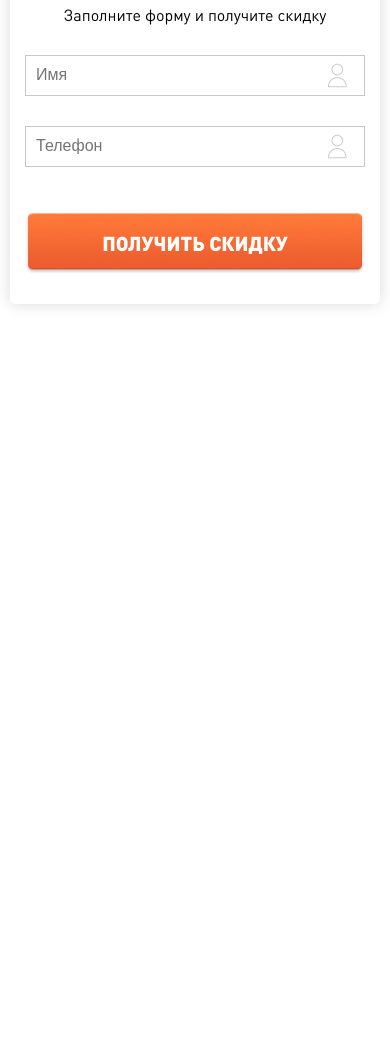
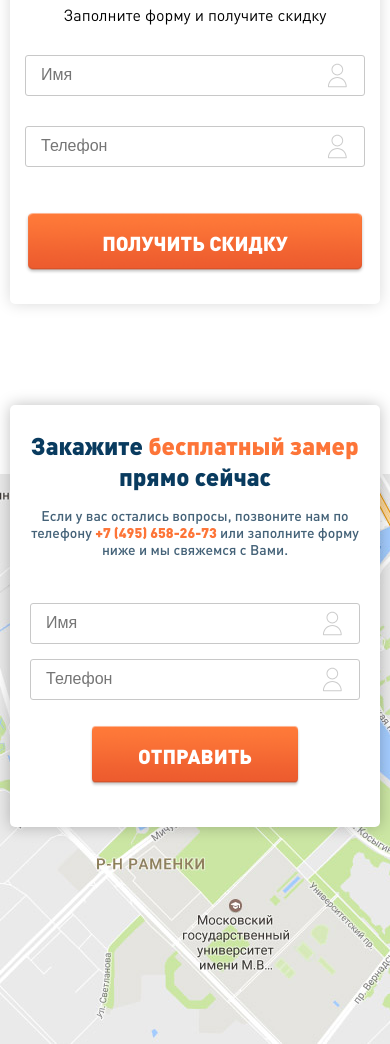
Before and after one commit to ksainer/rico, a website: page app/index.html in a window 390 px wide. Shown: the part 7280-8324 px from the top of the page. Before the commit the page ends 7754 px from the top, so only its background shows below. Drawn offline with Linux system fonts and the light colour scheme.

Commit message:
add free-call form

```diff
--- a/app/index.html
+++ b/app/index.html
@@ -315,5 +315,28 @@
 			</form>
 		</section>
 	</div>
+
+	<section class="free-call">
+		<form action="/" class="free-call__form">
+
+			<h2 class="free-call__title">Закажите <span class="free-call__text-orange">бесплатный замер</span> <nobr>прямо сейчас</nobr></h2>
+
+			<p class="free-call__text">Если у вас остались вопросы, позвоните нам по телефону <a class="free-call__text-orange" href="tel:+74956582673">+7 (495) 658-26-73</a> или заполните форму ниже и мы свяжемся с Вами.</p>
+
+			<div class="free-call__bottom">
+				<div class="free-call__input-wrap-outer">
+					<div class="discount__input-wrap">
+						<input type="text" class="discount__input" placeholder="Имя">
+					</div>
+					<div class="discount__input-wrap">
+						<input type="text" class="discount__input" placeholder="Телефон"><span class="discount__input-icon"></span>
+					</div>
+				</div>
+				<button class="free-call__button button">Отправить</button>
+
+			</div>
+
+		</form>
+	</section>
 </body>
 </html>
--- a/src/sass/discount.sass
+++ b/src/sass/discount.sass
@@ -52,14 +52,15 @@
 		width: 100%
 		height: 41px
 		font-size: 16px
-		padding: 0 40px 0 10px
-		margin-bottom: 30px
+		padding: 0 40px 0 15px
 		border: 1px solid $border
+		border-radius: 3px
 		&:focus
 			outline: 2px solid $orange
 
 		&-wrap
 			position: relative
+			margin-bottom: 30px
 			&::after
 				content: ''
 				position: absolute
@@ -72,6 +73,16 @@
 	&__button
 		width: 100%
 		margin-top: 30px
+
+
+	@media screen and ( max-width: 1000px )
+		background-position: center
+		background-size: contain
+
+		&__form
+			margin-right: auto
+
+
 	@media screen and ( max-width: 400px )
 		&__title-top
 			transform: scale(.8)
--- /dev/null
+++ b/src/sass/free-call.sass
@@ -0,0 +1,78 @@
+.free-call
+	padding: 1px 10px
+	height: 570px
+	background: #ebebeb url('../img/map.jpg') no-repeat 0 0 / cover
+	&__form
+		max-width: 900px
+		margin: auto
+		margin-top: -70px
+		padding: 25px 45px 40px
+		background-color: #fff
+		text-align: center
+		border-radius: 5px
+		box-shadow: 0 0 15px rgba(0,0,0,.25)
+	&__title
+		margin-top: 0
+		margin-bottom: 15px
+		font-family: 'DINPro-Black', serif
+		font-size: 34px
+		color: $blue
+	&__text
+		max-width: 670px
+		margin-top: 0
+		margin-bottom: 45px
+		font-family: 'DINPro-Medium', serif
+		font-size: 18px
+		color: #446278
+		&-orange
+			text-decoration: none
+			font-family: 'DINPro-Black', serif
+			color: $orange
+			&[href]
+				white-space: nowrap
+				&:hover
+					text-decoration: underline
+	&__bottom
+		display: flex
+		align-items: center
+		justify-content: space-between
+		& .discount__button
+			margin-top: 0
+		& .discount__input-wrap
+			max-width: 350px
+			width: 100%
+			margin-bottom: 0
+			margin-right: 15px
+	&__input-wrap-outer
+		display: flex
+		justify-content: space-between
+		max-width: 555px
+		width: 100%
+	&__button
+		min-width: 210px
+
+	@media screen and ( max-width: 800px )
+		&__input-wrap-outer
+			flex-wrap: wrap
+		&__bottom
+			& .discount__input-wrap:first-child
+				margin-bottom: 15px
+	@media screen and ( max-width: 600px )
+		&__form
+			padding-left: 20px
+			padding-right: 20px
+		&__title
+			font-size: 28px
+		&__text
+			font-size: 14px
+		&__input-wrap-outer
+			justify-content: center
+			margin-bottom: 25px
+		&__bottom
+			flex-wrap: wrap
+			justify-content: center
+			& .discount__input-wrap
+				margin-right: 0
+	@media screen and ( max-width: 480px )
+		&__title
+			font-size: 24px
--- a/src/sass/style.sass
+++ b/src/sass/style.sass
@@ -45,3 +45,4 @@
 @import 'work.sass'
 @import 'calculate.sass'
 @import 'discount.sass'
+@import 'free-call.sass'
```
Also changed, not shown: app/css/all.min.css, app/img/map.jpg (added).
